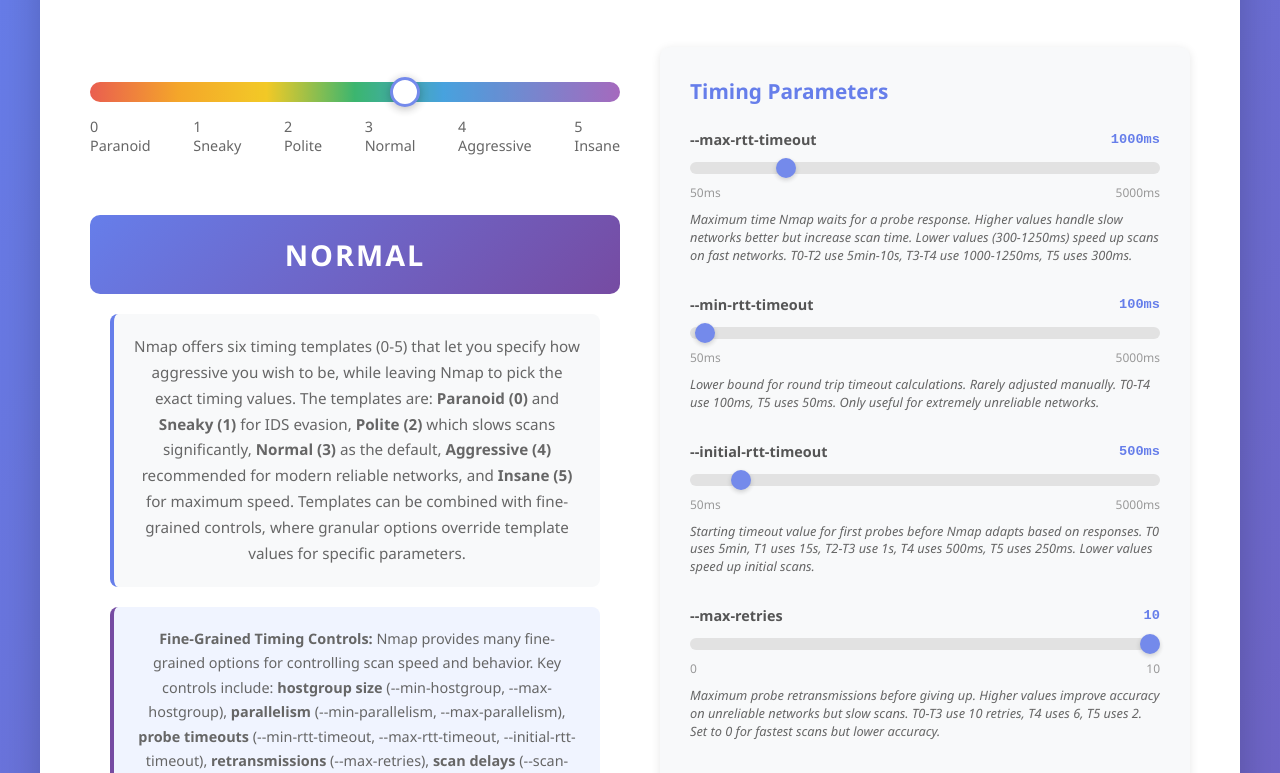
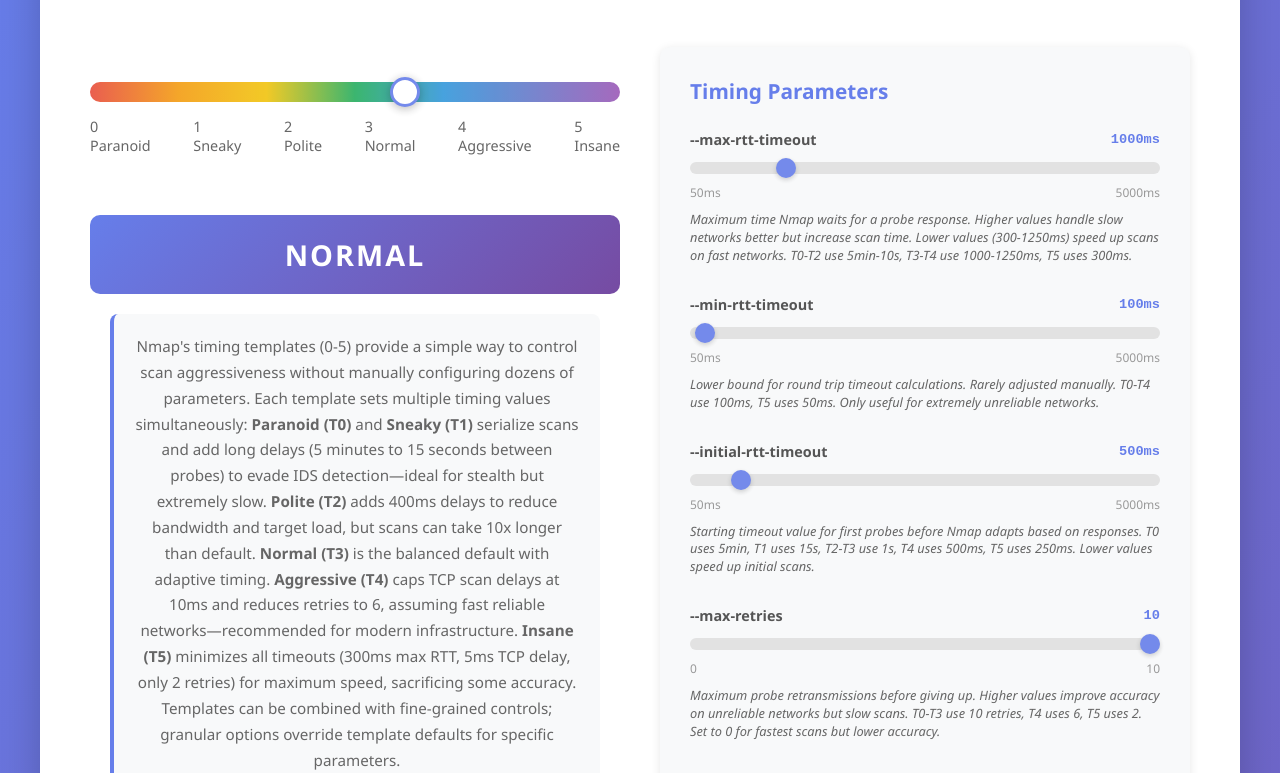
Before and after one commit to ChickenPwny/NmapTimingTemplateVisualizer, a plain HTML site: page index.html in a window 1280 px wide. Shown: the part 177-950 px from the top of the page. Drawn offline with Linux system fonts and the light colour scheme.

Commit message:
Enhance template and fine-grained control descriptions
- Add detailed explanations of what each timing template actually does
- Quantify effects (delays, timeouts, retries) with specific values
- Explain practical consequences and trade-offs (stealth vs speed, accuracy)
- Describe when and why to use each template
- Detail how fine-grained controls affect scan behavior
- Explain adaptive algorithms and their real-world impact
- Provide compelling narrative on Nmap switches and their effects

```diff
--- a/index.html
+++ b/index.html
@@ -490,10 +490,10 @@
                 </div>
                 <div class="template-name" id="templateName">Normal</div>
                 <div class="template-description" id="templateDescription">
-                    Nmap offers six timing templates (0-5) that let you specify how aggressive you wish to be, while leaving Nmap to pick the exact timing values. The templates are: <strong>Paranoid (0)</strong> and <strong>Sneaky (1)</strong> for IDS evasion, <strong>Polite (2)</strong> which slows scans significantly, <strong>Normal (3)</strong> as the default, <strong>Aggressive (4)</strong> recommended for modern reliable networks, and <strong>Insane (5)</strong> for maximum speed. Templates can be combined with fine-grained controls, where granular options override template values for specific parameters.
+                    Nmap's timing templates (0-5) provide a simple way to control scan aggressiveness without manually configuring dozens of parameters. Each template sets multiple timing values simultaneously: <strong>Paranoid (T0)</strong> and <strong>Sneaky (T1)</strong> serialize scans and add long delays (5 minutes to 15 seconds between probes) to evade IDS detection—ideal for stealth but extremely slow. <strong>Polite (T2)</strong> adds 400ms delays to reduce bandwidth and target load, but scans can take 10x longer than default. <strong>Normal (T3)</strong> is the balanced default with adaptive timing. <strong>Aggressive (T4)</strong> caps TCP scan delays at 10ms and reduces retries to 6, assuming fast reliable networks—recommended for modern infrastructure. <strong>Insane (T5)</strong> minimizes all timeouts (300ms max RTT, 5ms TCP delay, only 2 retries) for maximum speed, sacrificing some accuracy. Templates can be combined with fine-grained controls; granular options override template defaults for specific parameters.
                 </div>
                 <div class="fine-grained-description">
-                    <strong>Fine-Grained Timing Controls:</strong> Nmap provides many fine-grained options for controlling scan speed and behavior. Key controls include: <strong>hostgroup size</strong> (--min-hostgroup, --max-hostgroup), <strong>parallelism</strong> (--min-parallelism, --max-parallelism), <strong>probe timeouts</strong> (--min-rtt-timeout, --max-rtt-timeout, --initial-rtt-timeout), <strong>retransmissions</strong> (--max-retries), <strong>scan delays</strong> (--scan-delay, --max-scan-delay), and <strong>rate limiting</strong> (--min-rate, --max-rate). Nmap uses adaptive algorithms including congestion control, RTT estimation, and exponential backoff to dynamically adjust scan speed based on network conditions, ensuring both accuracy and efficiency.
+                    <strong>Fine-Grained Timing Controls:</strong> Beyond templates, Nmap offers precise control over scan behavior. <strong>Hostgroup size</strong> (--min-hostgroup, --max-hostgroup) determines how many hosts are scanned concurrently—larger groups are faster but delay results. <strong>Parallelism</strong> (--min-parallelism, --max-parallelism) controls concurrent probes per host—higher values speed scans but may overwhelm targets or trigger rate limiting. <strong>Probe timeouts</strong> (--min-rtt-timeout, --max-rtt-timeout, --initial-rtt-timeout) define how long Nmap waits for responses—lower values speed up scans on fast networks but cause false negatives on slow links. <strong>Retransmissions</strong> (--max-retries) determine persistence—more retries improve accuracy on unreliable networks but slow scans. <strong>Scan delays</strong> (--scan-delay, --max-scan-delay) insert pauses between probes to avoid rate limiting—critical for UDP scans where Linux kernels limit ICMP errors to 1/second. <strong>Rate limiting</strong> (--min-rate, --max-rate) directly controls packets per second. Nmap's adaptive algorithms (congestion control, RTT estimation, exponential backoff) dynamically adjust these parameters based on detected network conditions, packet loss, and latency—ensuring optimal balance between speed and accuracy without manual tuning.
                 </div>
                 <div style="text-align: center; margin-top: 10px; font-size: 0.9em; color: #667eea; display: none;" id="customIndicator">
                     <em>Custom parameters - adjust sliders below</em>
```
